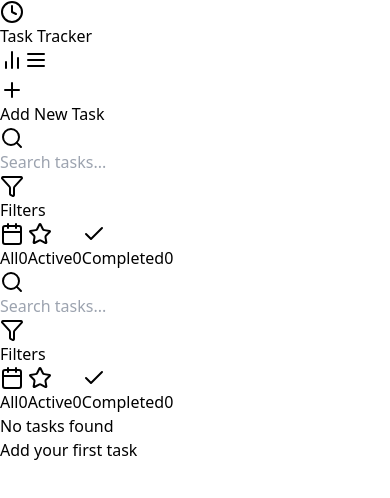
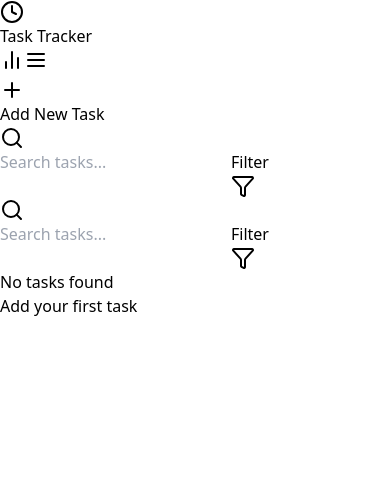
Before and after one commit to ashutoshorisoh/task_tracker, a React (Vite) app: page / in a window 390 px wide. Shown: the top 498 px of the page. Built offline with nearby package versions, Linux system fonts and the light colour scheme.

Commit message:
entire functionality fixed

```diff
--- a/src/App.jsx
+++ b/src/App.jsx
@@ -69,9 +69,9 @@ const App = () => {
       <div className="flex-1 flex flex-col md:flex-row overflow-hidden">
         {/* Sidebar */}
         <div className="w-full md:w-64 bg-white p-4 border-r border-gray-200">
-          <div className="mb-6">
+          <div className="mb-1">
             <button
-              className="w-full bg-indigo-600 text-white p-2 rounded-md flex items-center justify-center space-x-2 hover:bg-indigo-700"
+              className="w-full mb-2 bg-indigo-600 text-white p-2 rounded-md flex items-center justify-center space-x-2 hover:bg-indigo-700"
               onClick={() => {
                 setEditingTask(null);
                 setShowAddTask(true);
@@ -80,18 +80,19 @@ const App = () => {
               <Plus className="h-4 w-4" />
               <span>Add New Task</span>
             </button>
+
+            <div className="lg:block hidden">
+            <TaskFilters />
+          </div>
           </div>
 
           {/* Mobile-only filters - shown only on mobile */}
-          <div className="md:hidden">
-            <TaskFilters />
-          </div>
         </div>
 
         {/* Task Content */}
         <div className="flex-1 overflow-auto p-4">
           {/* Desktop filters - hidden on mobile */}
-          <div className="hidden md:block">
+          <div className="lg:hidden block">
             <TaskFilters />
           </div>
 
--- a/src/components/TaskFilters.jsx
+++ b/src/components/TaskFilters.jsx
@@ -1,11 +1,20 @@
-import React from 'react';
-import { useDispatch, useSelector } from 'react-redux';
-import { setFilter, setSearchQuery, categoryFilter } from '../redux/taskSlice';
-import { Calendar, Check, Star, Tag, Search, Filter } from 'lucide-react';
+import React, { useState, useEffect } from "react";
+import { useDispatch, useSelector } from "react-redux";
+import { setFilter, setSearchQuery, categoryFilter } from "../redux/taskSlice";
+import { Calendar, Check, Star, Tag, Search, Filter } from "lucide-react";
 
 const TaskFilters = () => {
   const dispatch = useDispatch();
-  const { tasks, filter, searchQuery } = useSelector(state => state.tasks);
+  const { tasks, filter, searchQuery } = useSelector((state) => state.tasks);
+  const [filterClicked, setFilterClicked] = useState(false);
+  const [selectedOption, setSelectedOption] = useState([]);
+  const [isMobile, setIsMobile] = useState(window.innerWidth < 768);
+
+  useEffect(() => {
+    const handleResize = () => setIsMobile(window.innerWidth < 768);
+    window.addEventListener("resize", handleResize);
+    return () => window.removeEventListener("resize", handleResize);
+  }, []);
 
   const handleFilterChange = (newFilter) => {
     dispatch(setFilter(newFilter));
@@ -16,7 +25,14 @@ const TaskFilters = () => {
   };
 
   const handleCategoryFilter = (category) => {
-    dispatch(categoryFilter(category)); // Use categoryFilter action
+    dispatch(categoryFilter(category));
+  };
+
+  const handleOptionChange = (e) => {
+    const value = e.target.value;
+    setSelectedOption((prev) =>
+      prev.includes(value) ? prev.filter((opt) => opt !== value) : [...prev, value]
+    );
   };
 
   const categoryCounts = tasks.reduce((acc, task) => {
@@ -29,7 +45,7 @@ const TaskFilters = () => {
   return (
     <>
       {/* Search Bar */}
-      <div className="mb-4 relative">
+      <div className="mb-2 relative">
         <div className="absolute inset-y-0 left-0 pl-3 flex items-center pointer-events-none">
           <Search className="h-4 w-4 text-gray-400" />
         </div>
@@ -40,51 +56,83 @@ const TaskFilters = () => {
           value={searchQuery}
           onChange={handleSearchChange}
         />
-        <div className="absolute inset-y-0 right-0 pr-3 flex items-center">
+
+        {/* Mobile Filter Button */}
+        {isMobile && (
+          <button
+            className="absolute inset-y-0 gap-2 right-0 pr-3 flex items-center"
+            onClick={() => setFilterClicked(!filterClicked)}
+          >
+            <p className="text-sm">Filter</p>
             <Filter className="h-4 w-4 text-gray-400" />
-        </div>
+          </button>
+        )}
       </div>
 
-      {/* Filter Buttons */}
+      {/* Mobile Filter Dropdown */}
+      {filterClicked && isMobile && (
+        <div className="flex gap-2 justify-end pr-1">
+          <select
+            className="border p-2 rounded-md"
+            multiple
+            onChange={handleOptionChange}
+          >
+            <option value="category" className={selectedOption.includes("category") ? "bg-indigo-200" : ""}>Category</option>
+            <option value="status" className={selectedOption.includes("status") ? "bg-indigo-200" : ""}>Status</option>
+          </select>
+        </div>
+      )}
+
+      {/* Status Buttons (Only for Desktop OR if "Status" is selected on Mobile) */}
+      {(!isMobile || selectedOption.includes("status")) && (
         <div className="space-y-1 mb-4">
-        <p className="text-xs uppercase text-gray-500 font-semibold mb-2">Filters</p>
+          <p className="text-xs uppercase text-gray-500 font-semibold mb-2">Status</p>
           <div className="flex flex-wrap gap-2">
             <button
-            className={`px-3 py-1 rounded-md flex items-center space-x-1 ${filter === 'all' ? 'bg-indigo-50 text-indigo-600' : 'bg-white hover:bg-gray-50'}`}
-            onClick={() => handleFilterChange('all')}
+              className={`px-3 py-1 rounded-md flex items-center space-x-1 ${
+                filter === "all" ? "bg-indigo-50 text-indigo-600" : "bg-white hover:bg-gray-50"
+              }`}
+              onClick={() => handleFilterChange("all")}
             >
               <Calendar className="h-4 w-4" />
               <span>All</span>
               <span className="ml-1 bg-gray-200 text-gray-700 rounded-full px-2 py-0.5 text-xs">{tasks.length}</span>
             </button>
             <button
-            className={`px-3 py-1 rounded-md flex items-center space-x-1 ${filter === 'active' ? 'bg-indigo-50 text-indigo-600' : 'bg-white hover:bg-gray-50'}`}
-            onClick={() => handleFilterChange('active')}
+              className={`px-3 py-1 rounded-md flex items-center space-x-1 ${
+                filter === "active" ? "bg-indigo-50 text-indigo-600" : "bg-white hover:bg-gray-50"
+              }`}
+              onClick={() => handleFilterChange("active")}
             >
               <Star className="h-4 w-4" />
               <span>Active</span>
-            <span className="ml-1 bg-gray-200 text-gray-700 rounded-full px-2 py-0.5 text-xs">{tasks.filter(t => !t.completed).length}</span>
+              <span className="ml-1 bg-gray-200 text-gray-700 rounded-full px-2 py-0.5 text-xs">{tasks.filter((t) => !t.completed).length}</span>
             </button>
             <button
-            className={`px-3 py-1 rounded-md flex items-center space-x-1 ${filter === 'completed' ? 'bg-indigo-50 text-indigo-600' : 'bg-white hover:bg-gray-50'}`}
-            onClick={() => handleFilterChange('completed')}
+              className={`px-3 py-1 rounded-md flex items-center space-x-1 ${
+                filter === "completed" ? "bg-indigo-50 text-indigo-600" : "bg-white hover:bg-gray-50"
+              }`}
+              onClick={() => handleFilterChange("completed")}
             >
               <Check className="h-4 w-4" />
               <span>Completed</span>
-            <span className="ml-1 bg-gray-200 text-gray-700 rounded-full px-2 py-0.5 text-xs">{tasks.filter(t => t.completed).length}</span>
+              <span className="ml-1 bg-gray-200 text-gray-700 rounded-full px-2 py-0.5 text-xs">{tasks.filter((t) => t.completed).length}</span>
             </button>
           </div>
         </div>
+      )}
 
-      {/* Categories */}
-      {Object.keys(categoryCounts).length > 0 && (
+      {/* Categories (Only for Desktop OR if "Category" is selected on Mobile) */}
+      {(!isMobile || selectedOption.includes("category")) && Object.keys(categoryCounts).length > 0 && (
         <div className="mb-4">
           <p className="text-xs uppercase text-gray-500 font-semibold mb-2">Categories</p>
           <div className="flex flex-wrap gap-2">
             {Object.entries(categoryCounts).map(([category, count]) => (
               <button
                 key={category}
-                className={`px-3 py-1 rounded-md flex items-center space-x-1 ${filter === category ? 'bg-indigo-50 text-indigo-600' : 'bg-white hover:bg-gray-50'}`}
+                className={`px-3 py-1 rounded-md flex items-center space-x-1 ${
+                  filter === category ? "bg-indigo-50 text-indigo-600" : "bg-white hover:bg-gray-50"
+                }`}
                 onClick={() => handleCategoryFilter(category)}
               >
                 <Tag className="h-4 w-4" />
```
Lines whose indentation alone changed are shown as unchanged.
